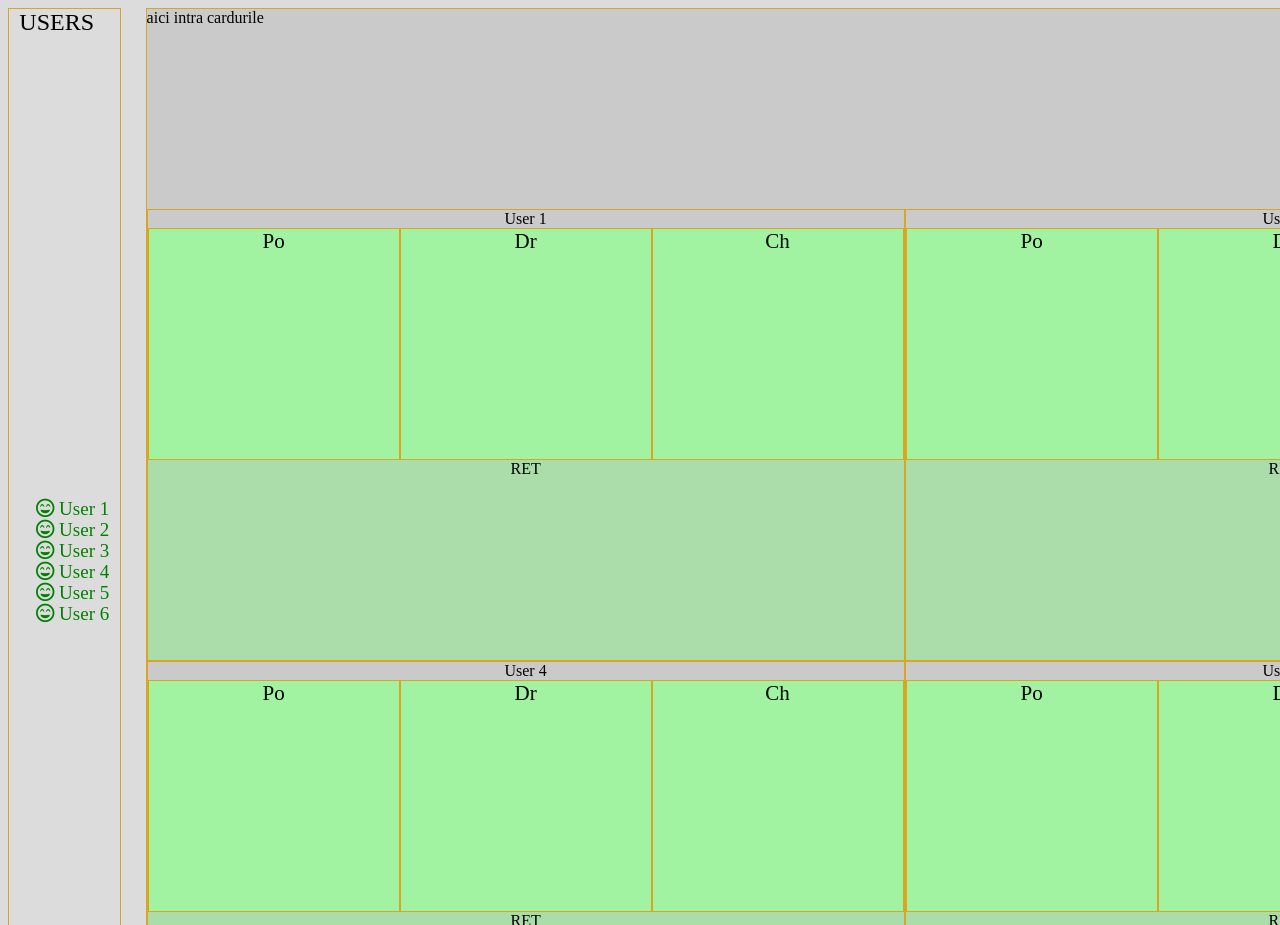
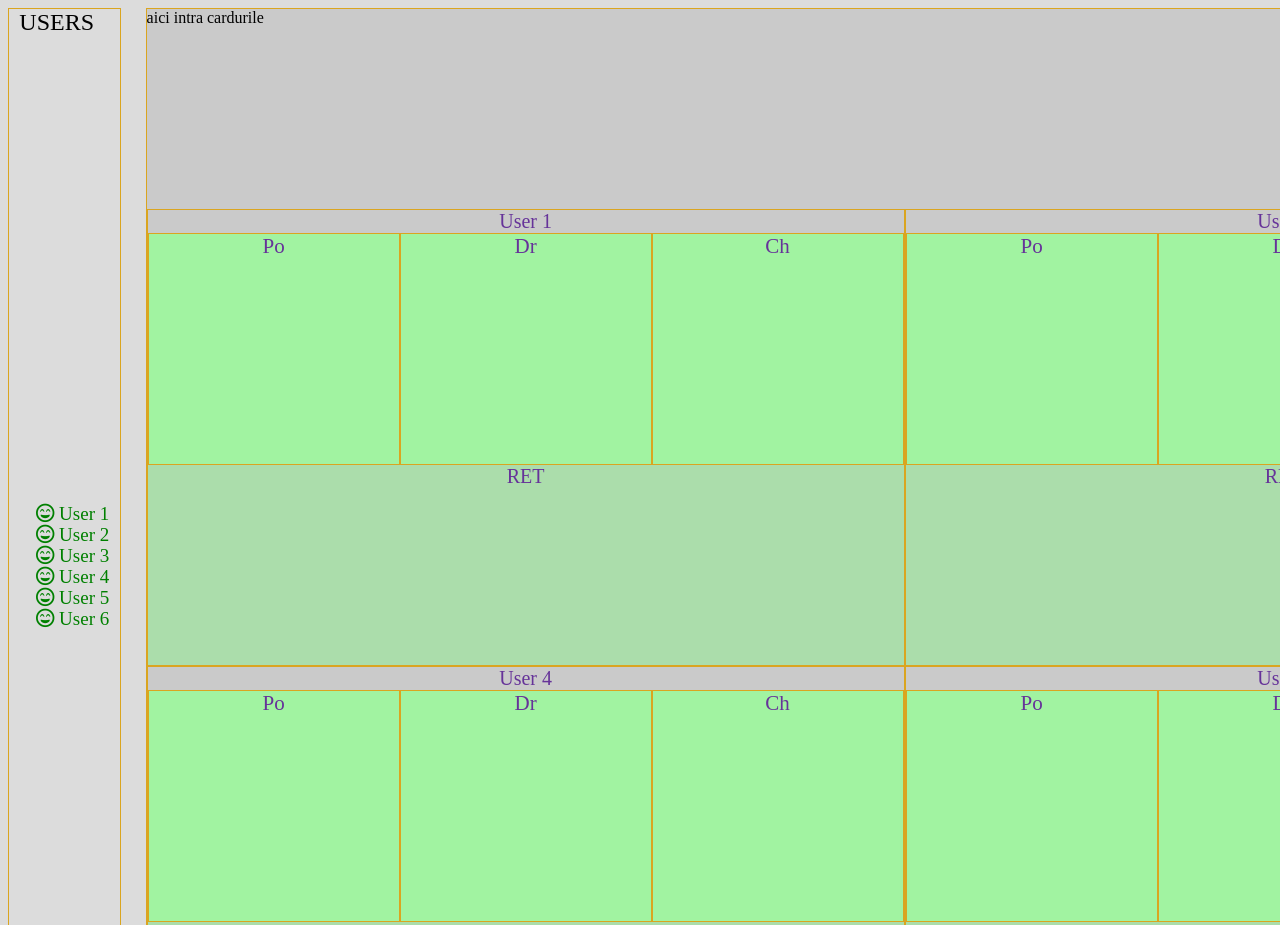
Before and after one commit to danasugu/cards-game, a plain HTML site: page master.html in a window 1280 px wide. Shown: the top 925 px of the page. Drawn offline with Linux system fonts and the light colour scheme.

Commit message:
Update master.css

```diff
--- a/css/master.css
+++ b/css/master.css
@@ -51,7 +51,13 @@ body {
   background-color: rgb(202, 202, 202);
   /* justify-content: space-between; */
 }
-
+.right-users-tilte {
+  font-weight: 500;
+  color: rebeccapurple;
+  font-size: 20px;
+  padding: 0px;
+  margin: 0;
+}
 .r1 {
   display: flex;
   flex-grow: 1;
```
